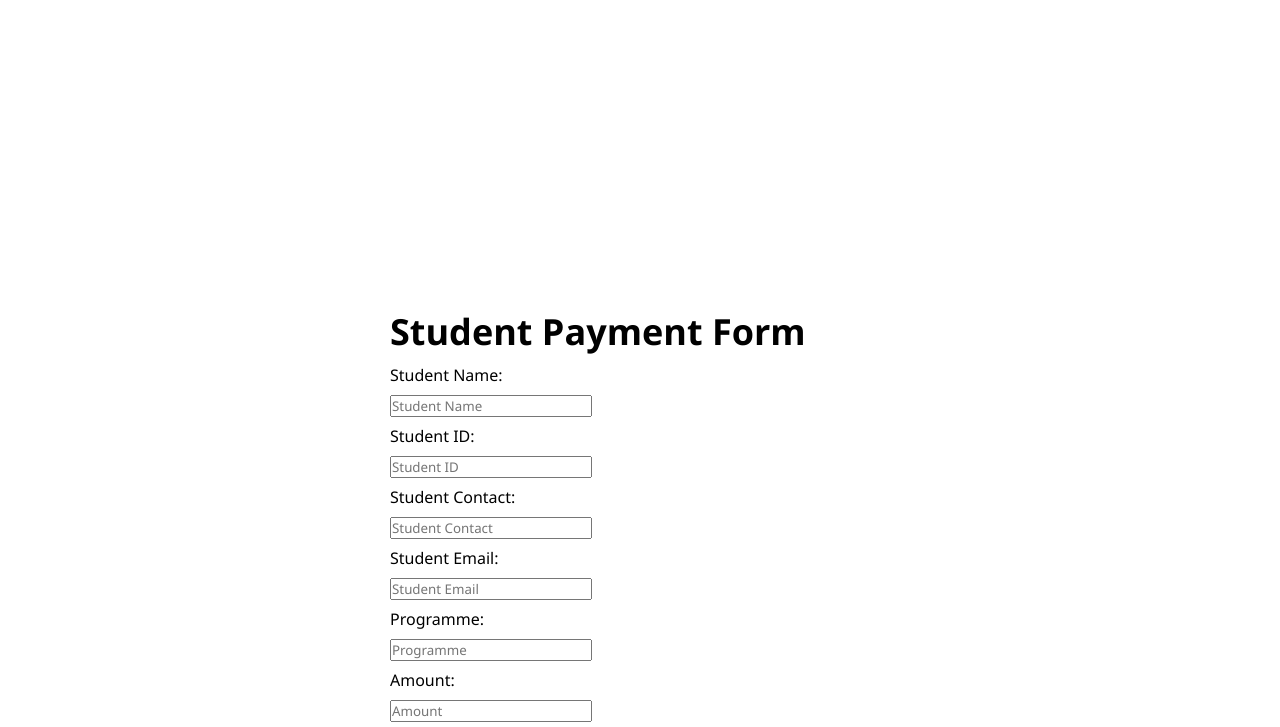
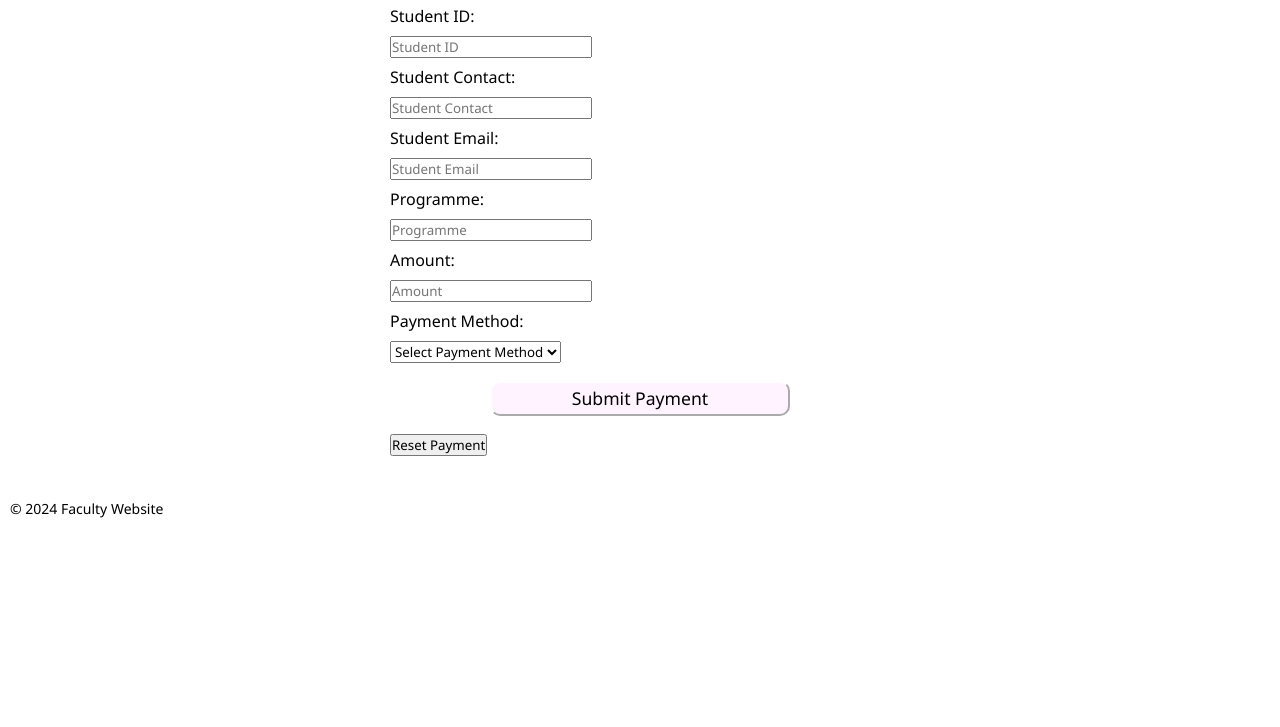
Before and after one commit to elytguru/appaukusi_052241360172, a plain HTML site: page payments.html in a window 1280 px wide. Shown: the part 593-1320 px from the top of the page. After the commit the page ends 1123 px from the top, so only its background shows below. Drawn offline with Linux system fonts and the light colour scheme.

Commit message:
faculty website

```diff
--- a/css/style.css
+++ b/css/style.css
@@ -397,3 +397,11 @@ h3 {
     font-size: 14px;
     color: #fff;
 }
+.pay{
+    width: 70%;
+    max-width: 500px;
+    min-width: 300px;
+    margin: 0 auto;
+    padding-bottom: 2em;
+    padding-top: 80px;
+}
--- a/payments.html
+++ b/payments.html
@@ -27,8 +27,7 @@
     <h1>PAYMENTS</h1>
 </section>
         <section>
-            <div class="container">
-                <form id="paymentForm" method="post">
+                <form id="paymentForm" method="post" class="pay">
                     <h1>Student Payment Form</h1>
                     <div class="form-group">
                         <label for="studentName">Student Name:</label>
@@ -70,8 +69,6 @@
                     </div>
 
                 </form>
-            </div>
-
         </section>
     <footer>
         <p>&copy; 2024 Faculty Website</p>
```
Also changed, not shown: index.html (+1 -1 lines).
